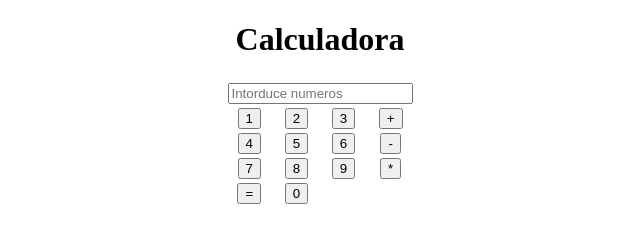
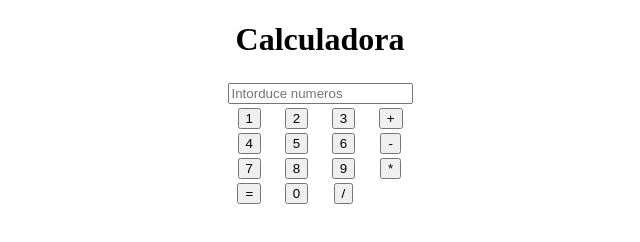
Before and after one commit to JCLin0706/Prueba, a plain HTML site: page calculadora.html in a window 1280 px wide. Shown: the full height of the page, 320-960 px from the left. Drawn offline with Linux system fonts and the light colour scheme.

Commit message:
Update calculadora.html

```diff
--- a/calculadora.html
+++ b/calculadora.html
@@ -34,7 +34,7 @@
             <tr>
                 <th><button>=</button></th>
                 <th><button value="0">0</button></th>
-                <th></th>
+                <th><button>/</button></th>
             </tr>
         </table>
     </center>
```
